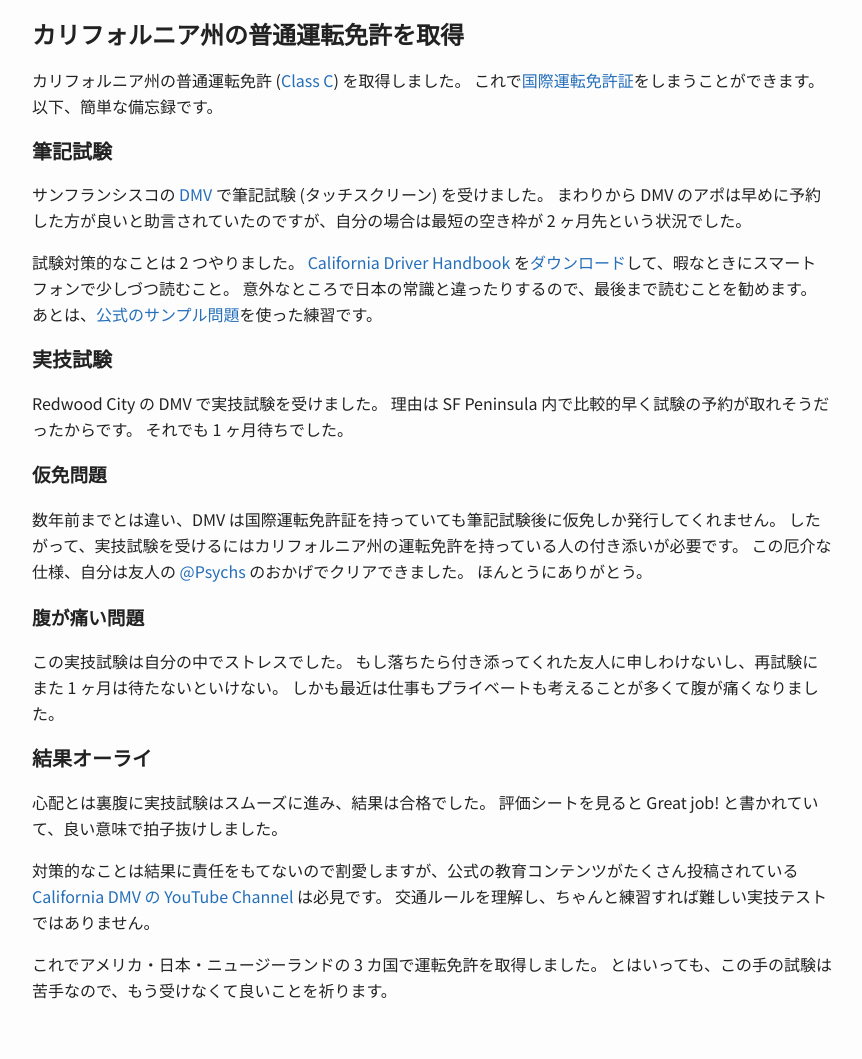
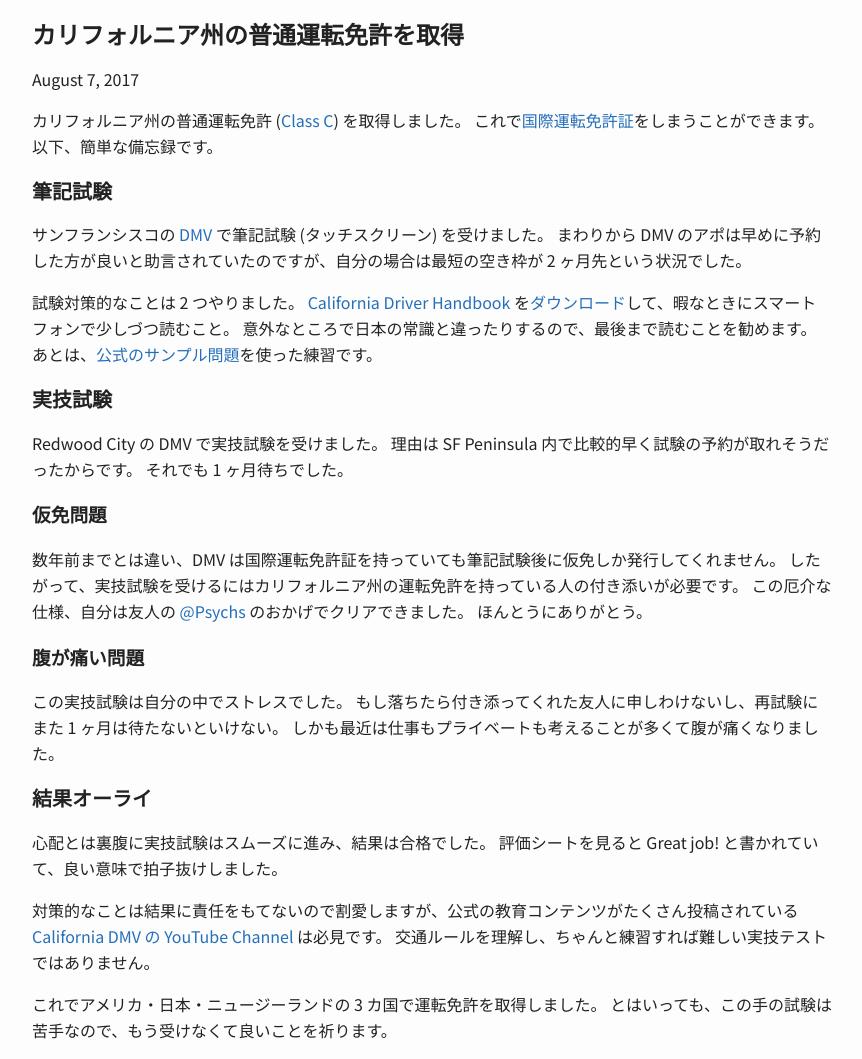
Before and after one commit to toru/ep.torumk.com, a Jekyll site: the page built from _posts/2017-08-07-ca-driver-license.md, in a window 1280 px wide. Shown: the whole page, without its empty margins (208-1070 px from the left). Built offline with Jekyll 4.4.1, drawn with Linux system fonts in a browser that asks for light colours; before the commit the page ends 1019 px from its top, so only the background shows below that.

Commit message:
posts: render the post title in the layout

```diff
--- a/_layouts/post.html
+++ b/_layouts/post.html
@@ -9,6 +9,8 @@
 <body>
   <div class="wrapper">
     <div class="post">
+      <h1>{{ page.title }}</h1>
+      <div class="published">{{ page.date | date: "%B %-d, %Y" }}</div>
       {{ content }}
     </div>
   </div>
```
Also changed, not shown: _posts/2017-08-07-ca-driver-license.md (+0 -2 lines).
